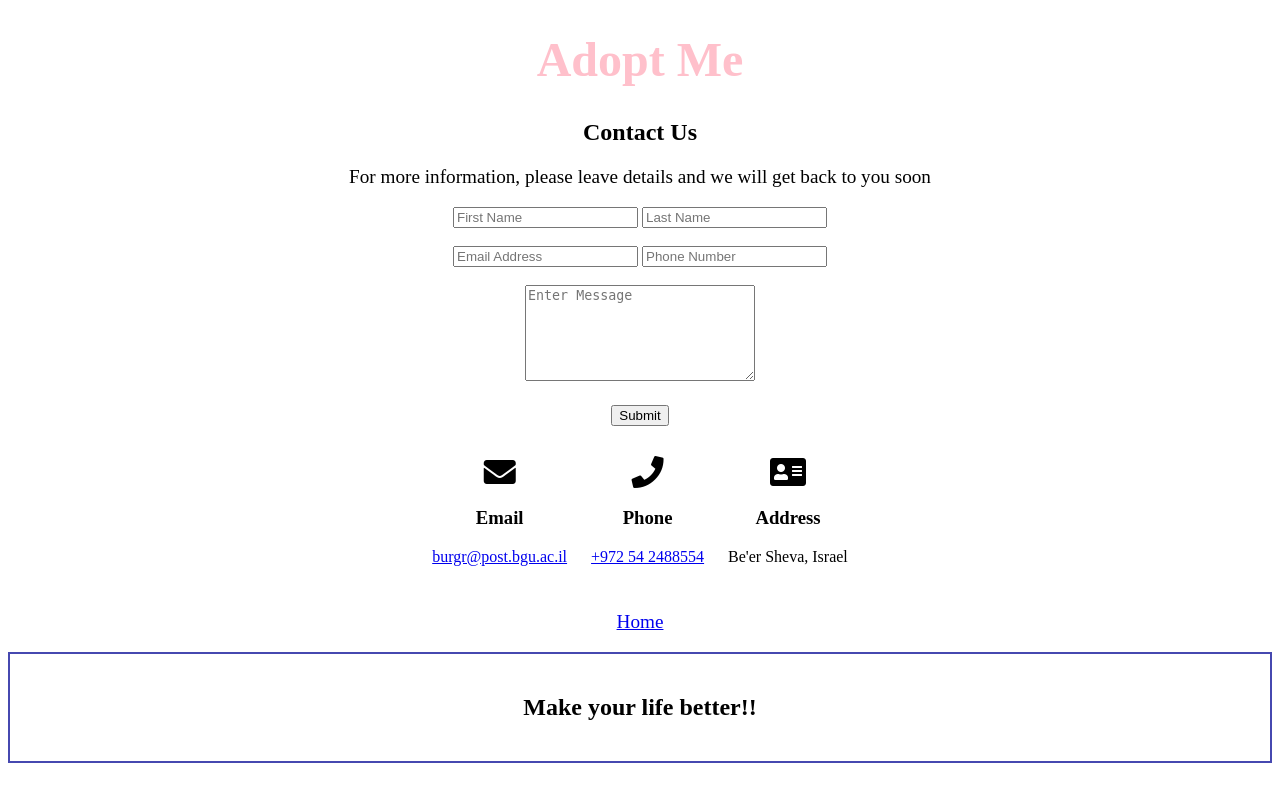
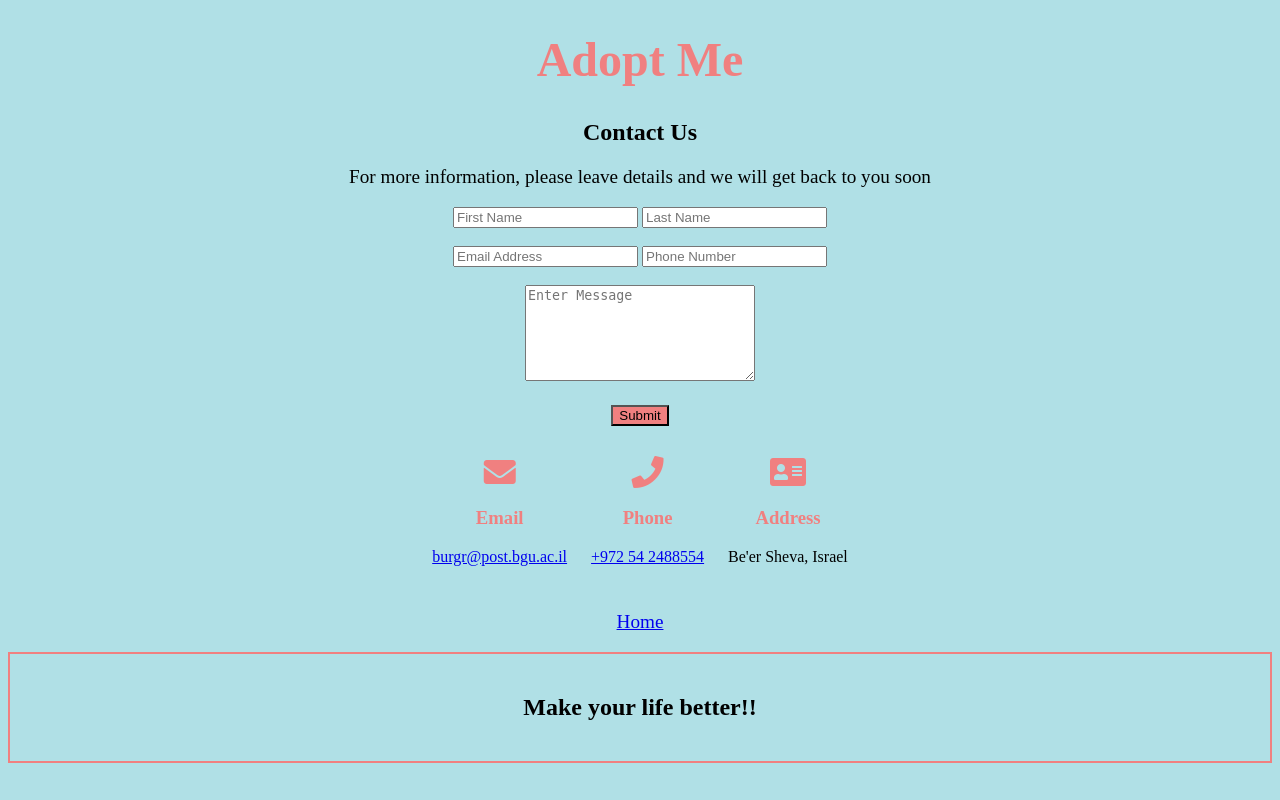
Before and after one commit to royburg/Roy-Burg, a Python web app: template Assignment 1/templates/contact.html in a window 1280 px wide. Run offline with Jinja, Linux system fonts and the light colour scheme; the template is opened without the code that fills it, so the values that code supplies are empty.

Commit message:
first update

```diff
--- a/Assignment 1/templates/contact.html
+++ b/Assignment 1/templates/contact.html
@@ -16,16 +16,16 @@
     <title>Contact Us</title>
   </head>
 
-  <body>
+  <body style="background-color:powderblue;">
     <!-- Header -->
     <header>
       <div>
-        <h1 style="color: pink; text-align: center; font-size: 300%;"> Adopt Me</h1>
+        <h1 style="color: rgb(240, 128, 128); text-align: center; font-size: 300%;"> Adopt Me</h1>
       </div>
     </header>
 
     <!-- Section A: Contact Form -->
-    <section>
+    <section >
       <div>
         <div style="text-align: center; ">
         <h2>Contact Us</h2>
@@ -61,7 +61,7 @@
             ></textarea>
           </div>
           <div style="padding: 20px; text-align: center; ">
-          <button type="submit">Submit</button>
+          <button type="submit" style="background-color:rgb(240, 128, 128);">Submit</button>
       </div>
     </section>
 
@@ -71,18 +71,18 @@
         <div>
             <div style="text-align: center; ">
           <div style="display: inline-block; padding: 10px">
-            <i class="fas fa-envelope fa-2x"></i>
-            <h3>Email</h3>
+            <i class="fas fa-envelope fa-2x" style="color: rgb(240, 128, 128);"></i>
+            <h3 style="color: rgb(240, 128, 128);">Email</h3>
             <a href="mailto:burgr@post.bgu.ac.il">burgr@post.bgu.ac.il</a>
           </div>
           <div style="display: inline-block; padding: 10px">
-            <i class="fas fa-phone fa-2x"></i>
-            <h3>Phone</h3>
+            <i class="fas fa-phone fa-2x" style="color: rgb(240, 128, 128);"></i>
+            <h3 style="color: rgb(240, 128, 128);">Phone</h3>
             <a href="tel:0542488554">+972 54 2488554</a>
           </div>
           <div style="display: inline-block; padding: 10px">
-            <i class="fas fa-address-card fa-2x"></i>
-            <h3>Address</h3>
+            <i class="fas fa-address-card fa-2x" style="color: rgb(240, 128, 128);"></i>
+            <h3 style="color: rgb(240, 128, 128);">Address</h3>
             <p>Be'er Sheva, Israel</p>
           </div>
         </div>
@@ -97,7 +97,7 @@
     <!-- Section C: Tagline -->
     <section>
       <div>
-        <div style="border: 2px solid rgb(70, 72, 176); padding: 20px; text-align: center; ">
+        <div style="border: 2px solid rgb(240, 128, 128); padding: 20px; text-align: center; ">
         <h1>Make your life better!!</h1>
       </div>
     </section>
```
Also changed, not shown: Assignment 1/templates/home.html (+6 -6 lines).
